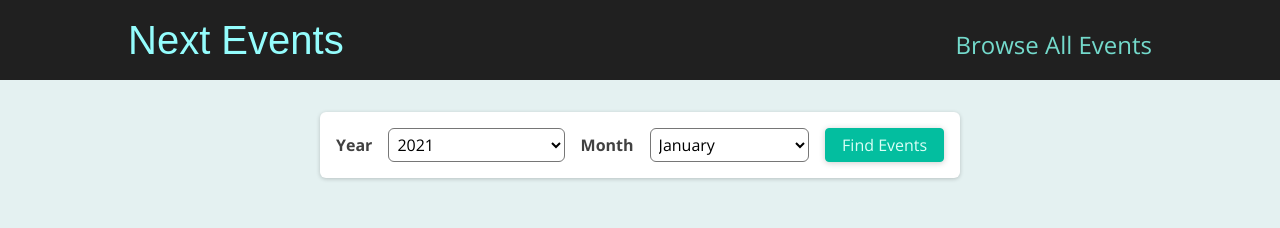
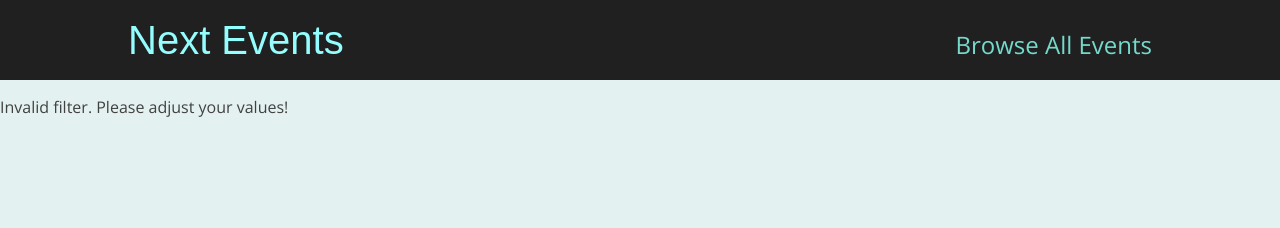
Before and after one commit to ThusharaSamaraweera/Events-app, a Next.js app: page /events in a window 1280 px wide. Shown: the top 228 px of the page. Built offline with nearby package versions, Linux system fonts and the light colour scheme.

Commit message:
add seach funcitonality

```diff
--- a/components/events/events-search.js
+++ b/components/events/events-search.js
@@ -1,20 +1,32 @@
 import Button from "../ui/button";
 import classes from "./events-search.module.css";
+import { useRef } from "react";
 
 const EventsSearch = (props) => {
+    const yearInputRef = useRef();
+    const monthInputRef = useRef();
+
+  const submitHandler = (event) => {
+    event.preventDefault();
+    const selectedYear = yearInputRef.current.value;
+    const selectedMonth = monthInputRef.current.value;
+    props.onSearch(selectedYear, selectedMonth)
+
+  };
+
   return (
-    <form className={classes.form}>
+    <form className={classes.form} onSubmit={submitHandler}>
       <div className={classes.controls}>
         <div className={classes.control}>
           <label htmlFor="year">Year</label>
-          <select id="year">
+          <select id="year" ref={yearInputRef}>
             <option value="2021">2021</option>
             <option value="2022">2022</option>
           </select>
         </div>
         <div className={classes.control}>
           <label htmlFor="month">Month</label>
-          <select id="month" >
+          <select id="month" ref={monthInputRef} >
             <option value="1">January</option>
             <option value="2">February</option>
             <option value="3">March</option>
@@ -30,9 +42,7 @@ const EventsSearch = (props) => {
           </select>
         </div>
       </div>
-      <Button>
-        Find Events
-      </Button>
+      <Button>Find Events</Button>
     </form>
   );
 };
--- /dev/null
+++ b/pages/events/[...slug].js
@@ -0,0 +1,39 @@
+import EventList from "@/components/events/event-list";
+import { getFilteredEvents } from "@/service";
+import { useRouter } from "next/router";
+
+const FilteredEventsPage = () => {
+  const router = useRouter();
+  const filterData = router.query.slug;
+
+  if (!filterData) {
+    return <p className="center">Loading...</p>;
+  }
+
+  const filteredYear = filterData[0];
+  const filteredMonth = filterData[1];
+
+  const numYear = +filteredYear;
+  const numMonth = +filteredMonth;
+
+  if (isNaN(numYear) || isNaN(numMonth) || numYear > 2030 || numYear < 2021 || numMonth < 1 || numMonth > 12) {
+    return <p>Invalid filter. Please adjust your values!</p>;
+  }
+
+  const events = getFilteredEvents({
+    year: numYear,
+    month: numMonth,
+  });
+
+  if (!events || events.length === 0) {
+    return <p>No events found for the chosen filter!</p>;
+  }
+
+  return (
+    <>
+      <EventList events={events} />
+    </>
+  );
+};
+
+export default FilteredEventsPage;
--- a/pages/events/index.js
+++ b/pages/events/index.js
@@ -1,12 +1,20 @@
 import EventList from "@/components/events/event-list";
 import EventsSearch from "@/components/events/events-search";
 import { getAllEvents } from "@/service";
+import { useRouter } from "next/router";
 
 const AllEventPage = () => {
   const events = getAllEvents();
+  const router = useRouter()
+
+  const findEventsHandler = (year, month) => {
+    const fullPath = `/events/${year}/${month}`
+    router.push(fullPath)
+  }
+
   return (
     <>
-      <EventsSearch />
+      <EventsSearch onSearch={findEventsHandler} />
       <EventList events={events} />
     </>
   );
--- a/service.js
+++ b/service.js
@@ -11,3 +11,16 @@ export function getEventById(id) {
 export function getAllEvents() {
   return DUMMY_EVENTS;
 }
+
+export function getFilteredEvents(dateFilter) {
+  const { year, month } = dateFilter;
+
+  let filteredEvents = DUMMY_EVENTS.filter((event) => {
+    const eventDate = new Date(event.date);
+    return (
+      eventDate.getFullYear() === year && eventDate.getMonth() === month - 1
+    );
+  });
+
+  return filteredEvents;
+}
```
